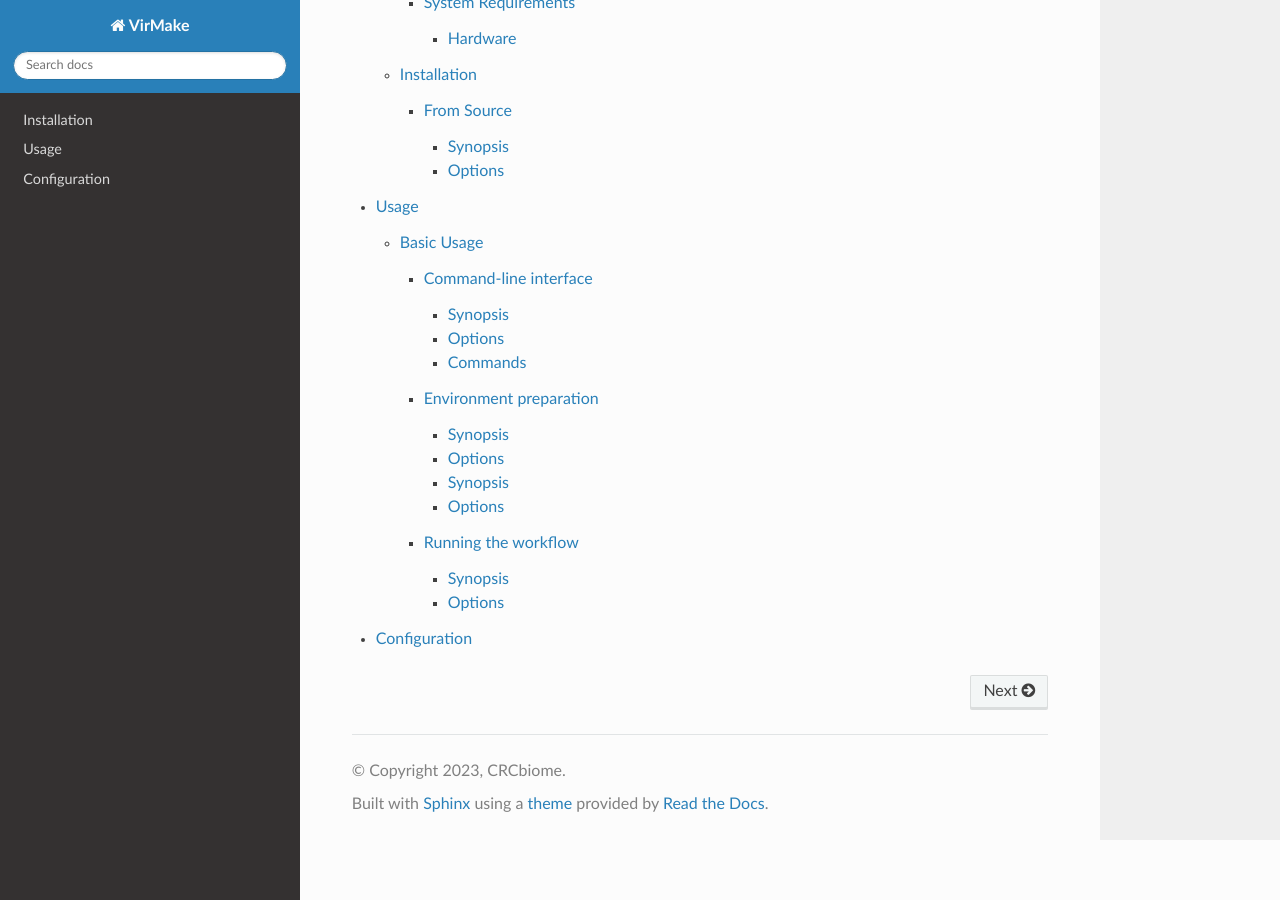
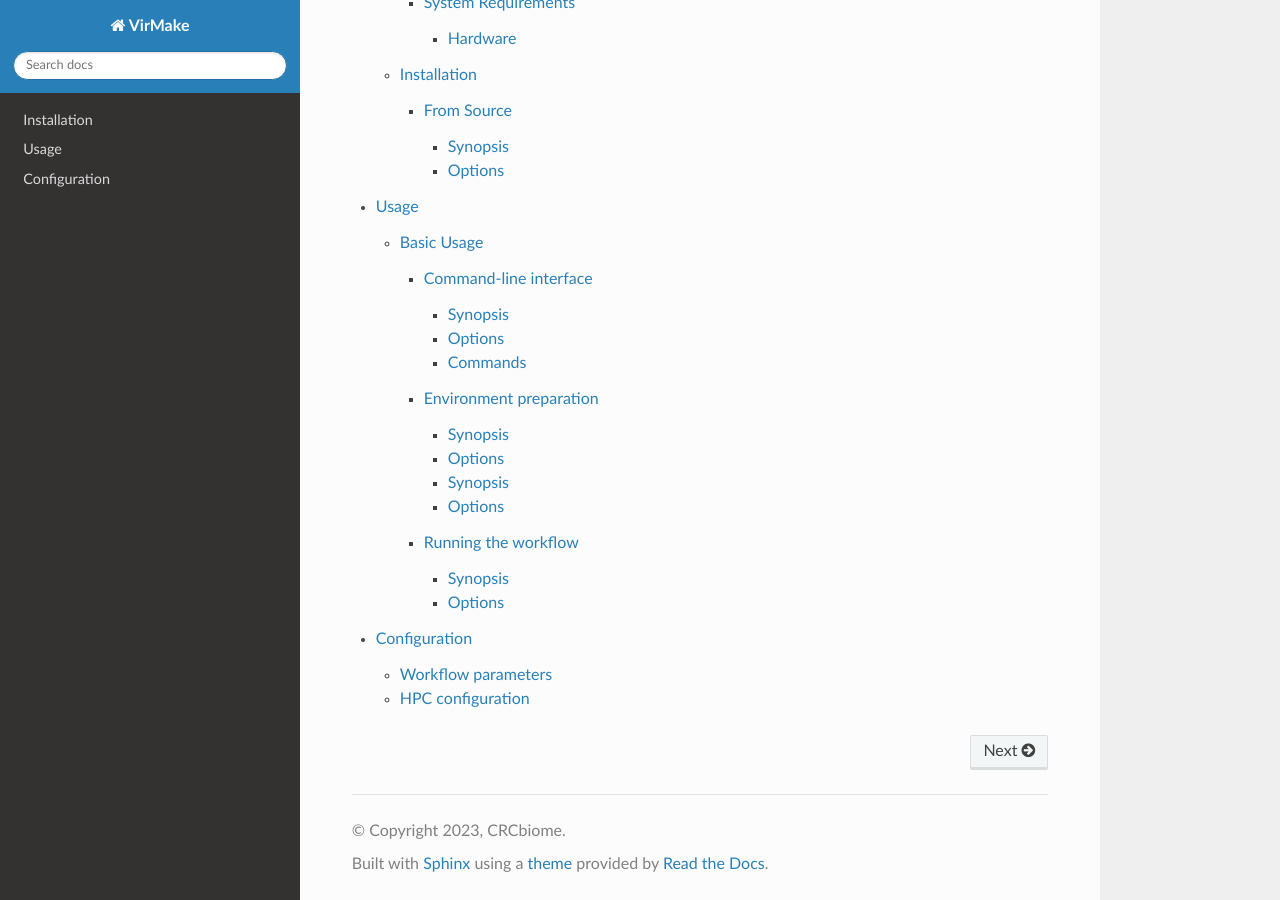
Before and after one commit to Rounge-lab/VirMake, a Sphinx documentation site: the page built from docs/source/index.rst, in a window 1280 px wide and 900 px high, scrolled down 830 px. Built offline with Sphinx 7.4.7 and the Read the Docs theme 3.1.0, drawn with Linux system fonts in a browser that asks for light colours; pages that are not in the unit, such as notebooks, are missing from menus.

Commit message:
Minor fixes

```diff
--- a/docs/source/config.rst
+++ b/docs/source/config.rst
@@ -1,3 +1,13 @@
 =============
 Configuration
 =============
+
+.. _config_workflow:
+
+Workflow parameters
+-------------------
+
+.. _config_hpc:
+
+HPC configuration
+-----------------
--- a/docs/source/usage.rst
+++ b/docs/source/usage.rst
@@ -54,6 +54,7 @@ Commands
     Downloads and creates all environments needed to run the workflow offline.
 
 .. option:: run
+
     Runs the main workflow.
 
 Environment preparation
@@ -111,8 +112,9 @@ Options
     Test execution of the command
 
 These commands will set up all requirements for running the **VirMake**
-pipeline, including the prerequisites for any steps specified in the config
-file ``config/params.yaml`` under ``rule_inclusion`` (See :ref:config).
+pipeline, including the prerequisites for any steps specified in the workflow
+configuration file ``config/params.yaml`` under ``rule_inclusion`` (See
+:ref:`config_workflow`).
 
 Running the workflow
 ^^^^^^^^^^^^^^^^^^^^
@@ -135,11 +137,11 @@ Options
 
 .. option:: -c, --threads INTEGER
 
-    Number of threads to use per multi-threaded job
+    Number of threads to use per multi-threaded job.
 
 .. option:: -n, --dryrun
 
-    Test execution of the command
+    Test execution of the command.
 
 .. option:: -p, --profile TEXT
 
```
Also changed, not shown: other parts of docs/source/usage.rst (+4 -2 lines).
